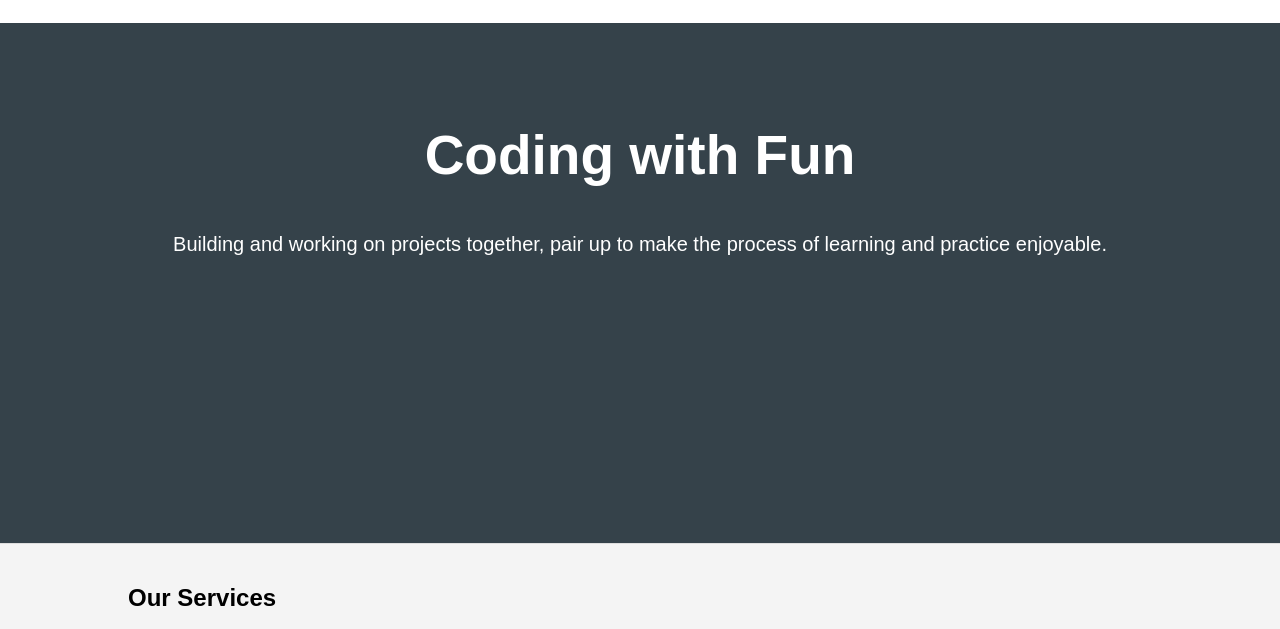
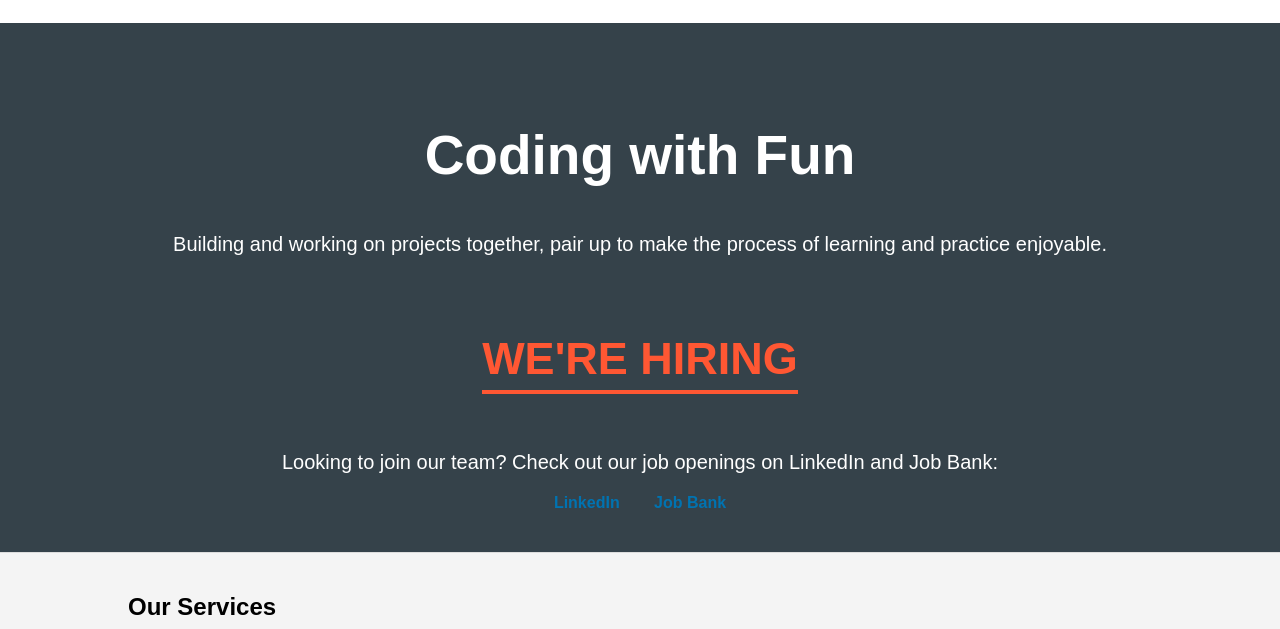
Before and after one commit to laseryuan/letspair, a website: page app/src/index.html in a window 1280 px wide. Shown: the part 101-730 px from the top of the page. Drawn offline with Linux system fonts and the light colour scheme.

Commit message:
add hiring

```diff
--- a/app/src/index.html
+++ b/app/src/index.html
@@ -7,6 +7,7 @@ The following html is the home page for Let's Pair. It has the following feature
 * The header has white background and appropriate text color
 * The use the logo to replace the title in the header
 * Add our address to contact section
+* Add a hiring section contains links to Linkedin and Job bank
 
 Please add this feature:
 *
@@ -45,9 +46,9 @@ Please add this feature:
         .showcase {
             background: #35424a;
             color: #fff;
-            height: 400px;
             text-align: center;
             padding-top: 100px;
+            padding-bottom: 40px;
         }
         .showcase h1 {
             font-size: 55px;
@@ -55,6 +56,31 @@ Please add this feature:
         }
         .showcase p {
             font-size: 20px;
+        }
+        .showcase .hiring {
+            margin-top: 40px;
+        }
+        .showcase .hiring h2 {
+            font-size: 45px;
+            font-weight: bold;
+            color: #ff5733;
+            text-transform: uppercase;
+            border-bottom: 4px solid #ff5733;
+            display: inline-block;
+            padding-bottom: 5px;
+        }
+        .hiring-links {
+            margin-top: 20px;
+        }
+        .hiring-links a {
+            display: inline-block;
+            margin: 0 15px;
+            color: #0073b1;
+            text-decoration: none;
+            font-weight: bold;
+        }
+        .hiring-links a:hover {
+            text-decoration: underline;
         }
         section {
             padding: 20px 0;
@@ -92,6 +118,15 @@ Please add this feature:
         <div class="container">
             <h1>Coding with Fun</h1>
             <p>Building and working on projects together, pair up to make the process of learning and practice enjoyable.</p>
+
+            <div class="hiring">
+                <h2>We're Hiring</h2>
+                <p>Looking to join our team? Check out our job openings on LinkedIn and Job Bank:</p>
+                <div class="hiring-links">
+                    <a href="https://www.linkedin.com/jobs/view/3991579086">LinkedIn</a>
+                    <a href="https://www.jobbank.gc.ca/companyprofile.jsp?cid=LETSPAIR">Job Bank</a>
+                </div>
+            </div>
         </div>
     </section>
 
```
